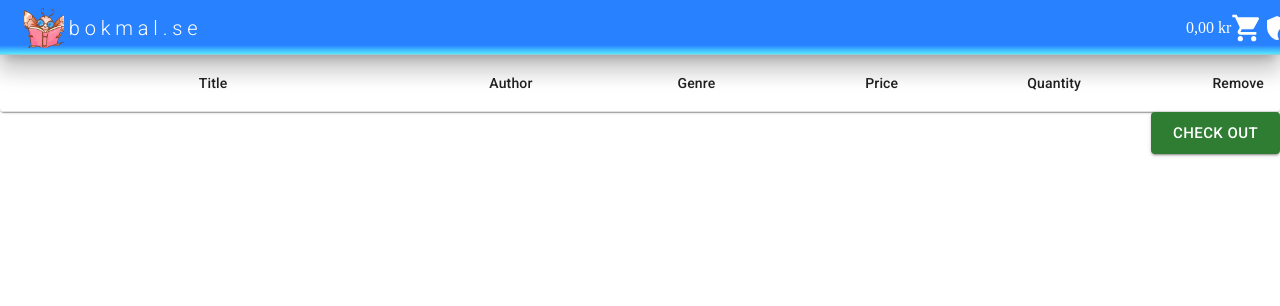
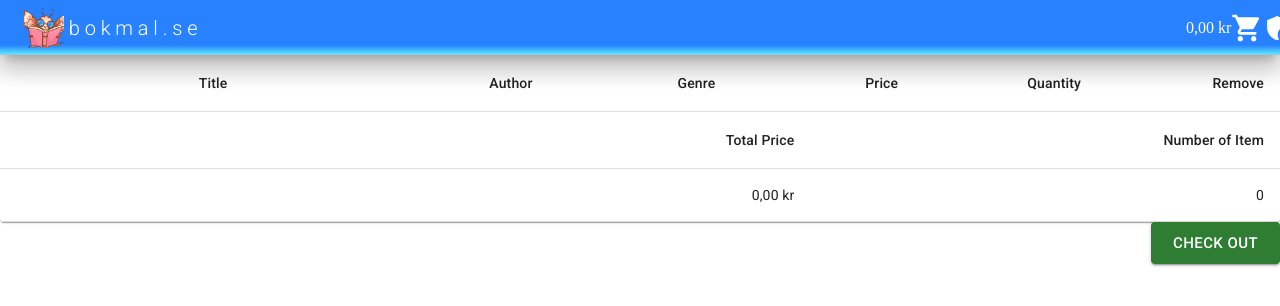
Before and after one commit to Banjo1337/Webshop, a React (Vite) app: page /shoppingcart in a window 1280 px wide. Shown: the top 306 px of the page. Built offline with nearby package versions, Linux system fonts and the light colour scheme.

Commit message:
Add total pris i shopping cart

```diff
--- a/src/pages/ShoppingCart.tsx
+++ b/src/pages/ShoppingCart.tsx
@@ -15,6 +15,18 @@ import ShoppingCartItemDesktop from "../components/ShoppingCartItemDesktop";
 export default function ShoppingCart() {
   const { cart } = useCart();
   const windowWidth = useWindowWidth();
+  const totalPrice = cart.reduce(
+    (totalPrice, product) => (totalPrice = totalPrice + product.price * product.number),
+    0,
+  );
+  const totalNumberOfItem = cart.reduce(
+    (totalNumberOfItem, product) => (totalNumberOfItem = totalNumberOfItem + product.number),
+    0,
+  );
+  const formatter = new Intl.NumberFormat("sv-SE", {
+    style: "currency",
+    currency: "SEK",
+  });
 
   return (
     <main style={{ display: "flex", flexDirection: "column" }}>
@@ -38,6 +50,28 @@ export default function ShoppingCart() {
               ))}
             </TableBody>
           </Table>
+          <Table sx={{ minWidth: 650 }} aria-label='simple table'>
+            <TableHead>
+              <TableRow>
+                <TableCell></TableCell>
+                <TableCell></TableCell>
+                <TableCell></TableCell>
+                <TableCell></TableCell>
+                <TableCell align='right'>Total Price</TableCell>
+                <TableCell align='right'>Number of Item</TableCell>
+              </TableRow>
+            </TableHead>
+            <TableBody>
+              <TableRow>
+                <TableCell></TableCell>
+                <TableCell></TableCell>
+                <TableCell></TableCell>
+                <TableCell></TableCell>
+                <TableCell align='right'>{formatter.format(totalPrice)}</TableCell>
+                <TableCell align='right'>{totalNumberOfItem}</TableCell>
+              </TableRow>
+            </TableBody>
+          </Table>
         </TableContainer>
       ) : (
         <>
```
